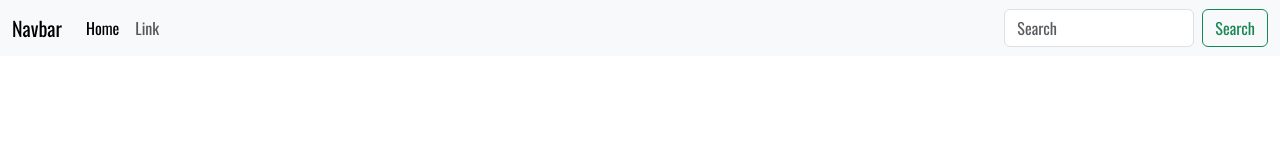
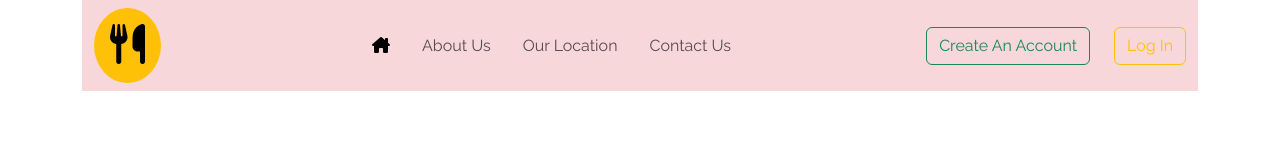
Before and after one commit to Showmandas/Restaurant, a plain HTML site: page index.html in a window 1280 px wide. Drawn offline with nearby package versions, Linux system fonts and the light colour scheme.

Commit message:
navbar done

```diff
--- a/index.html
+++ b/index.html
@@ -9,33 +9,46 @@
     <link rel="stylesheet" href="style.css">
   </head>
   <body>
+    <div class="container">
+
 <!--header part-->
-    <header>
-        <nav class="navbar navbar-expand-lg bg-body-tertiary">
+<header class="bg-danger-subtle">
+    <nav class="navbar navbar-expand-lg">
         <div class="container-fluid">
-              <a class="navbar-brand" href="#">Navbar</a>
+          <a class="navbar-brand bg-warning p-3 rounded-circle" href="#"><i class="fa-solid fa-2x fa-utensils"></i></a>
           <button class="navbar-toggler" type="button" data-bs-toggle="collapse" data-bs-target="#navbarSupportedContent" aria-controls="navbarSupportedContent" aria-expanded="false" aria-label="Toggle navigation">
             <span class="navbar-toggler-icon"></span>
           </button>
           <div class="collapse navbar-collapse" id="navbarSupportedContent">
-                <ul class="navbar-nav me-auto mb-2 mb-lg-0">
-                  <li class="nav-item">
-                    <a class="nav-link active" aria-current="page" href="#">Home</a>
+            <ul class="navbar-nav mx-auto mb-2 mb-lg-0">
+              <li class="nav-item p-2">
+                <a class="nav-link active" aria-current="page" href="#"><i class="fa-solid fa-house-chimney"></i></a>
               </li>
-                  <li class="nav-item">
-                    <a class="nav-link" href="#">Link</a>
+              <li class="nav-item p-2">
+                <a class="nav-link" href="#">About Us</a>
+              </li>
+
+              <li class="nav-item p-2">
+                <a class="nav-link" href="#">Our Location</a>
+              </li>
+
+              <li class="nav-item p-2">
+                <a class="nav-link" href="#">Contact Us</a>
               </li>
 
             </ul>
-                <form class="d-flex" role="search">
-                  <input class="form-control me-2" type="search" placeholder="Search" aria-label="Search">
-                  <button class="btn btn-outline-success" type="submit">Search</button>
-                </form>
+            <div class="d-flex justify-content-between gap-4" role="search">
+              <button class="btn btn-outline-success text-capitalize" type="submit">Create an account</button>
+              <button class="btn btn-outline-warning text-capitalize" type="submit">log in</button>
+            </div>
           </div>
         </div>
       </nav>
+<!--/nav bar-->
 
-    </header>
+</header><!--/header-->
+    </div><!--container div-->
+
     <script src="https://cdn.jsdelivr.net/npm/bootstrap@5.3.0-alpha1/dist/js/bootstrap.bundle.min.js" integrity="sha384-w76AqPfDkMBDXo30jS1Sgez6pr3x5MlQ1ZAGC+nuZB+EYdgRZgiwxhTBTkF7CXvN" crossorigin="anonymous"></script>
   </body>
 </html>
--- a/style.css
+++ b/style.css
@@ -1,4 +1,4 @@
-@import url('https://fonts.googleapis.com/css2?family=Oswald:wght@400;500;600;700&display=swap');
+@import url('https://fonts.googleapis.com/css2?family=Raleway:wght@400;500;600;700&display=swap');
 
 *{
     margin: 0;
@@ -6,5 +6,5 @@
     box-sizing: border-box;
 }
 body{
-    font-family: 'Oswald', sans-serif;
+    font-family: 'Raleway', sans-serif;
 }
```
Also changed, not shown: images/banner.avif (added). Lines whose indentation alone changed are shown as unchanged.
